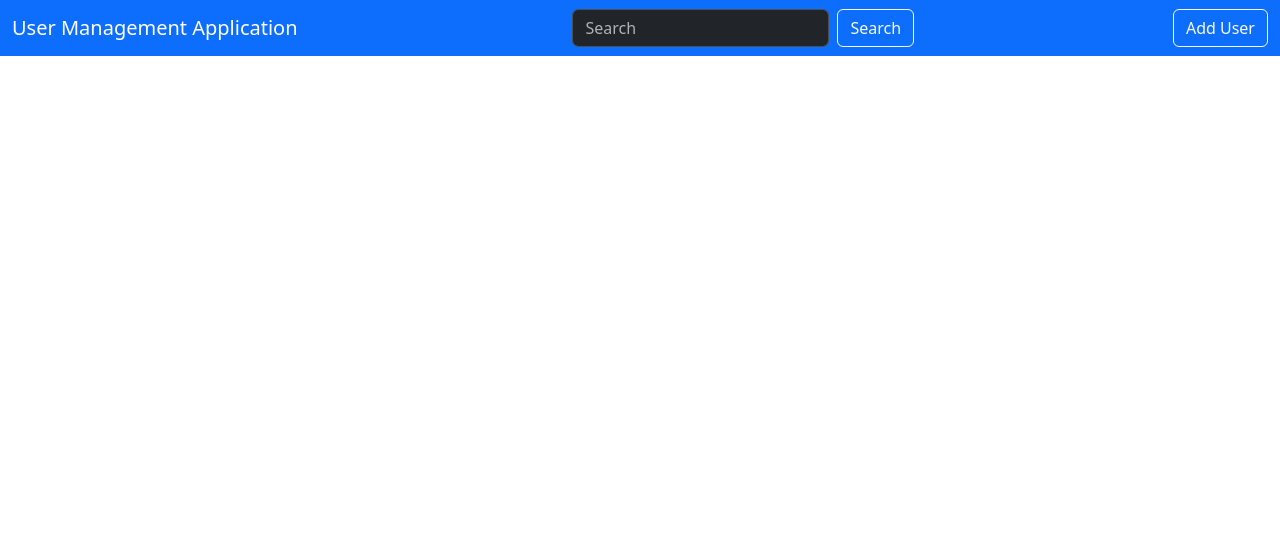
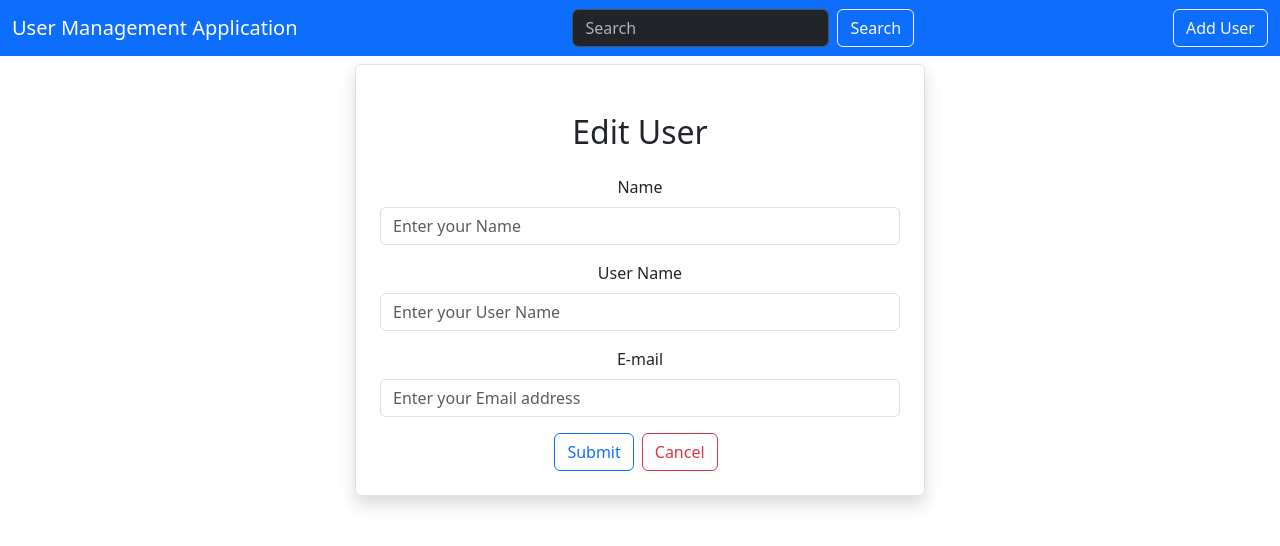
Before and after one commit to ManurangaJay/User-Management-App, a React (Create React App) app in the folder client_app/: page /edituser/1 in a window 1280 px wide. Shown: the top 546 px of the page. Built offline with nearby package versions, Linux system fonts and the light colour scheme; no server answers.

Commit message:
Edit user component was created

```diff
--- a/client_app/src/App.js
+++ b/client_app/src/App.js
@@ -4,6 +4,7 @@ import Navbar from './layout/Navbar';
 import Home from './pages/Home';
 import { BrowserRouter as Router, Routes, Route } from 'react-router-dom';
 import AddUser from './components/AddUser';
+import EditUser from './components/EditUser';
 
 function App() {
   return (
@@ -13,6 +14,7 @@ function App() {
         <Routes>
           <Route exact path ="/" element = {<Home/>}/>
           <Route exact path ="/adduser" element = {<AddUser/>}/>
+          <Route exact path ="/edituser/:id" element = {<EditUser/>}/>
         </Routes>
       </Router>
 
--- a/client_app/src/components/EditUser.js
+++ b/client_app/src/components/EditUser.js
@@ -0,0 +1,72 @@
+import axios from 'axios';
+import React, { useEffect, useState } from 'react'
+import { Link, useNavigate, useParams } from 'react-router-dom';
+
+export default function EditUser() {
+
+    let navigate = useNavigate()
+
+    const {id} = useParams()
+
+    const [user,setUser]=useState({
+        name: '',
+        userName: '',
+        email: ''
+    });
+    const{name,userName,email} = user;
+
+    const onInputChange = (e) => {
+        setUser({...user,[e.target.name]:e.target.value});
+    };
+
+    useEffect(()=>{
+        loadUser();
+    },[])
+
+    const onSubmit = async (e) => {
+        e.preventDefault();
+        await axios.put(`http://localhost:8080/users/update/${id}`,user)
+        navigate("/")
+    };
+
+    const loadUser =async()=>{
+        const result = await axios.get(`http://localhost:8080/users/get/${id}`)
+        setUser(result.data)
+    }
+
+
+  return (
+    <div className='container'>
+        <div className='row'>
+            <div className='col-md-6 offset-md-3 border rounded p-4 mt-2 shadow'>
+                <h2 className='text-center m-4'>Edit User</h2>
+
+                <form onSubmit={(e)=>onSubmit(e)}>
+                    <div className='mb-3'>
+                        <label htmlFor='Name' className='form-label'>Name</label>
+                        <input type='text' className='form-control' placeholder='Enter your Name'
+                        name='name' value={name} onChange={(e)=>onInputChange(e)}/>
+                    </div>
+
+                    <div className='mb-3'>
+                        <label htmlFor='Username' className='form-label'>User Name</label>
+                        <input type='text' className='form-control' placeholder='Enter your User Name'
+                        name='userName' value={userName} onChange={(e)=>onInputChange(e)}/>
+                    </div>
+
+
+                    <div className='mb-3'>
+                        <label htmlFor='Email' className='form-label'>E-mail</label>
+                        <input type='text' className='form-control' placeholder='Enter your Email address'
+                        name='email' value={email} onChange={(e)=>onInputChange(e)}/>
+                    </div>
+
+                    <button type='submit' className='btn btn-outline-primary'>Submit</button>
+
+                    <Link className='btn btn-outline-danger mx-2' to='/'>Cancel</Link>
+                </form>
+            </div>
+        </div>
+    </div>
+  )
+}
--- a/client_app/src/pages/Home.js
+++ b/client_app/src/pages/Home.js
@@ -1,5 +1,6 @@
 import React, { useEffect, useState } from 'react'
 import axios from 'axios'
+import { Link } from 'react-router-dom';
 
 export default function Home() {
     const [users,setUsers] = useState([])
@@ -37,7 +38,7 @@ export default function Home() {
             <td>{user.email}</td>
             <td>
                 <button className="btn btn-primary mx-2">View</button>
-                <button className="btn btn-outline-primary mx-2">Edit</button>
+                <Link className="btn btn-outline-primary mx-2" to={`/edituser/${user.id}`}>Edit</Link>
                 <button className="btn btn-danger mx-2">Delete</button>
             </td>
           </tr>
```
Also changed, not shown: 1 other file (tests, documents, lock files or other folders).
